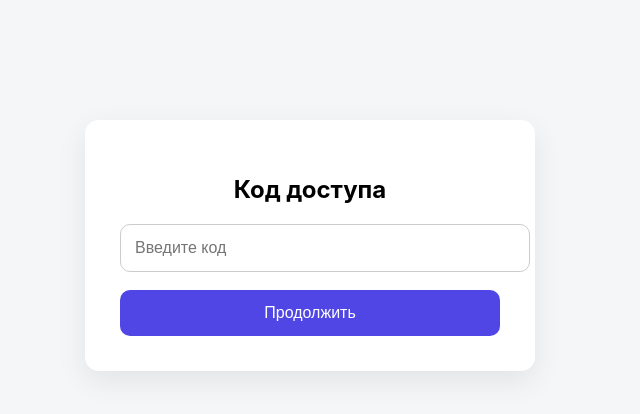
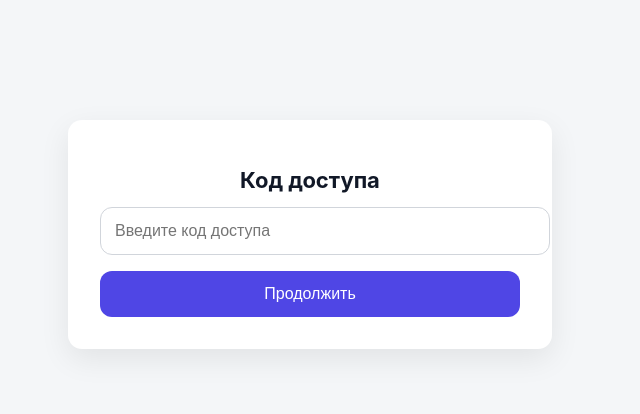
Before and after one commit to sergymarco25-hub/one-time-link, a FastAPI app: template templates/password.html in a window 1280 px wide. Shown: the top 414 px of the page, without its empty margins (330-970 px from the left). Run offline with FastAPI, Linux system fonts and the light colour scheme; the template is opened without the code that fills it: most values are stand-ins (such as "Sample title", 1, 10 or a date in 2020).

Commit message:
Update password.html

```diff
--- a/templates/password.html
+++ b/templates/password.html
@@ -6,36 +6,43 @@
 
 <style>
 body {
-    font-family: -apple-system, BlinkMacSystemFont, Arial;
+  font-family: -apple-system, BlinkMacSystemFont, "Segoe UI", Arial;
   background: #f4f6f8;
+  margin: 0;
 }
 
-.card {
-    width: 380px;
+.container {
+  max-width: 420px;
   margin: 120px auto;
   background: #fff;
-    padding: 35px;
+  padding: 32px;
+  border-radius: 14px;
+  box-shadow: 0 10px 30px rgba(0,0,0,.08);
   text-align: center;
-    border-radius: 14px;
-    box-shadow: 0 10px 30px rgba(0,0,0,0.08);
+}
+
+h1 {
+  font-size: 22px;
+  margin-bottom: 14px;
+  color: #111827;
 }
 
 input {
   width: 100%;
   padding: 14px;
-    border-radius: 10px;
-    border: 1px solid #ccc;
   font-size: 16px;
+  border-radius: 12px;
+  border: 1px solid #d1d5db;
 }
 
 button {
   width: 100%;
-    margin-top: 18px;
+  margin-top: 16px;
   padding: 14px;
-    border-radius: 10px;
+  border-radius: 12px;
   border: none;
   background: #4f46e5;
-    color: white;
+  color: #fff;
   font-size: 16px;
   cursor: pointer;
 }
@@ -45,26 +52,39 @@ button:hover {
 }
 
 .error {
+  margin-top: 12px;
   color: #dc2626;
-    margin-bottom: 10px;
+  font-size: 14px;
+}
+
+.shake {
+  animation: shake 0.35s;
+}
+
+@keyframes shake {
+  0% { transform: translateX(0); }
+  25% { transform: translateX(-6px); }
+  50% { transform: translateX(6px); }
+  75% { transform: translateX(-6px); }
+  100% { transform: translateX(0); }
 }
 </style>
 </head>
 
 <body>
 
-<div class="card">
-    <h2>Код доступа</h2>
-
-    {% if error %}
-        <div class="error">Неверный код</div>
-    {% endif %}
+<div class="container {% if error %}shake{% endif %}">
+  <h1>Код доступа</h1>
 
   <form method="post" action="/check-password">
     <input type="hidden" name="code" value="{{ code }}">
-        <input name="password" type="password" placeholder="Введите код" required>
+    <input type="password" name="password" placeholder="Введите код доступа" required>
     <button type="submit">Продолжить</button>
   </form>
+
+  {% if error %}
+    <div class="error">Неверный код доступа</div>
+  {% endif %}
 </div>
 
 </body>
```
Lines whose indentation alone changed are shown as unchanged.
